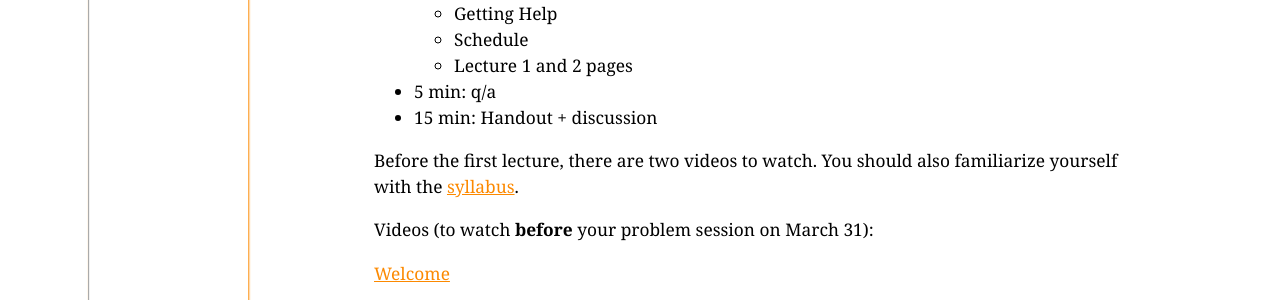
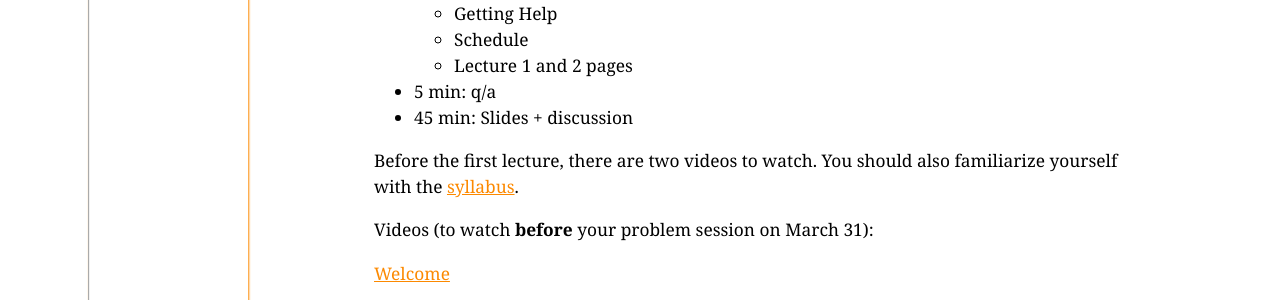
Before and after one commit to memelissa/ucsd-cse12-sp22.github.io, a Jekyll site: the page built from _lectures/lecture1.md, in a window 1280 px wide. Shown: the part 463-763 px from the top of the page. Built offline with Jekyll 4.4.1, drawn with Linux system fonts in a browser that asks for light colours.

Commit message:
Update lecture1.md

```diff
--- a/_lectures/lecture1.md
+++ b/_lectures/lecture1.md
@@ -8,8 +8,6 @@ videos:
       url: https://drive.google.com/file/d/1OQW-Gji89qB8WPkicO2kgzQBzyUauC7F
     - title: "Testing/Review"
       url: https://drive.google.com/file/d/1ilj1cWlGSgQchzY0tAHP2kNp9AjSx_wR
-worksheets:
-
 ---
 ## Problem Session 1 – Introduction/Testing
 
@@ -32,7 +30,7 @@ Session plan:
     - Schedule
     - Lecture 1 and 2 pages
 - 5 min: q/a
-- 15 min: Handout + discussion
+- 45 min: Slides + discussion
 
 Before the first lecture, there are two videos to watch. You should also familiarize
 yourself with the [syllabus](../syllabus.html).
```
